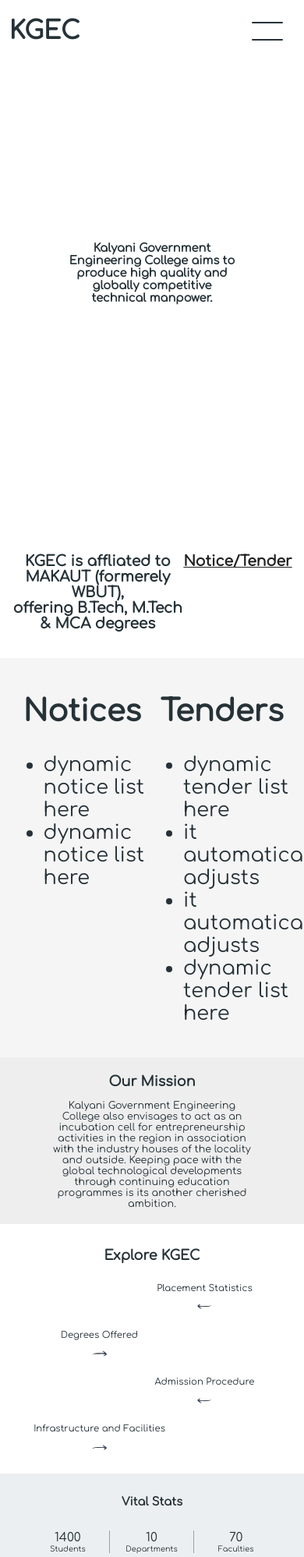
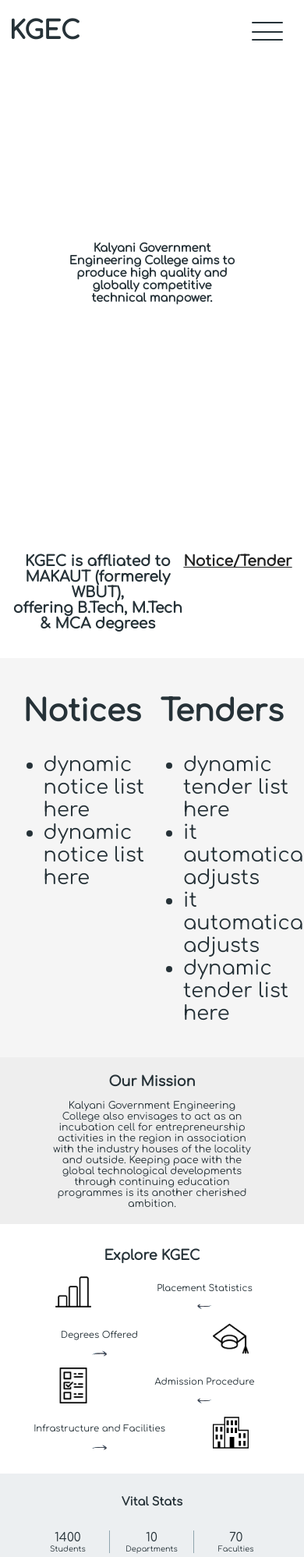
Before and after one commit to DeepSarkars/kgec, a plain HTML site: page index.html in a window 390 px wide. Shown: the top 1997 px of the page at 78% size. Drawn offline with Linux system fonts and the light colour scheme.

Commit message:
traditional hamburger and illustrations added

```diff
--- a/css/index.css
+++ b/css/index.css
@@ -65,12 +65,12 @@ nav {
     top: 28px;
 }
 
-/* #nav-icon span:nth-child(2) {
-    top: 34px;
+#nav-icon span:nth-child(2) {
+    top: 40px;
   }
-   */
 
-#nav-icon span:nth-child(2) {
+
+#nav-icon span:nth-child(3) {
     top: 50px;
 }
 
@@ -79,13 +79,13 @@ nav {
     transform: rotate(135deg);
 }
 
-/* #nav-icon.open span:nth-child(2) {
+#nav-icon.open span:nth-child(2) {
     opacity: 0;
     left: -60px;
   }
-   */
 
-#nav-icon.open span:nth-child(2) {
+
+#nav-icon.open span:nth-child(3) {
     top: 40px;
     transform: rotate(-135deg);
 }
--- a/index.html
+++ b/index.html
@@ -18,7 +18,7 @@
             <div id="nav-icon" onclick="toggle()">
                 <span></span>
                 <span></span>
-                <!-- <span></span> -->
+                <span></span>
             </div>
         </div>
         <div id="link-wrap">
@@ -145,7 +145,7 @@
             </div>
             <div class="alt">
                 <div class="alt4">
-
+                    <img src="img/index.png" width="40%;" alt="">
                 </div>
                 <div class="alt6">
                     <p>Placement Statistics</p>
@@ -156,7 +156,7 @@
             </div>
             <div class="alt rev">
                 <div class="alt4">
-
+                    <img src="img/images.png" width="40%;" alt="">
                 </div>
                 <div class="alt6">
                     <p>Degrees Offered</p>
@@ -167,7 +167,7 @@
             </div>
             <div class="alt">
                 <div class="alt4">
-
+                    <img src="img/1.png" width="40%;" alt="">
                 </div>
                 <div class="alt6">
                     <p>Admission Procedure</p>
@@ -178,7 +178,7 @@
             </div>
             <div class="alt rev">
                 <div class="alt4">
-
+                    <img src="img/31575.svg" width="40%;" alt="">
                 </div>
                 <div class="alt6">
                     <p>Infrastructure and Facilities</p>
@@ -264,8 +264,8 @@
                 <p>
                     Kalyani Government Engineering College
                     <br> Kalyani, Nadia, West Bengal, India 741235
-                    <br> Phone : +91 3325821309
-                    <br> Email : contact@kgec.edu.in
+                    <br> <a href="tel:+91 3325821309">Phone : +91 3325821309</a>
+                    <br> <a href="mailto:contact@kgec.edu.in">Email : contact@kgec.edu.in</a>
                     <br>
                 </p>
 
```
Also changed, not shown: img/1.png (added), img/31575.svg (added), img/graduation-cap-variant_318-47155.jpg (added), img/images.png (added), img/index.png (added).
